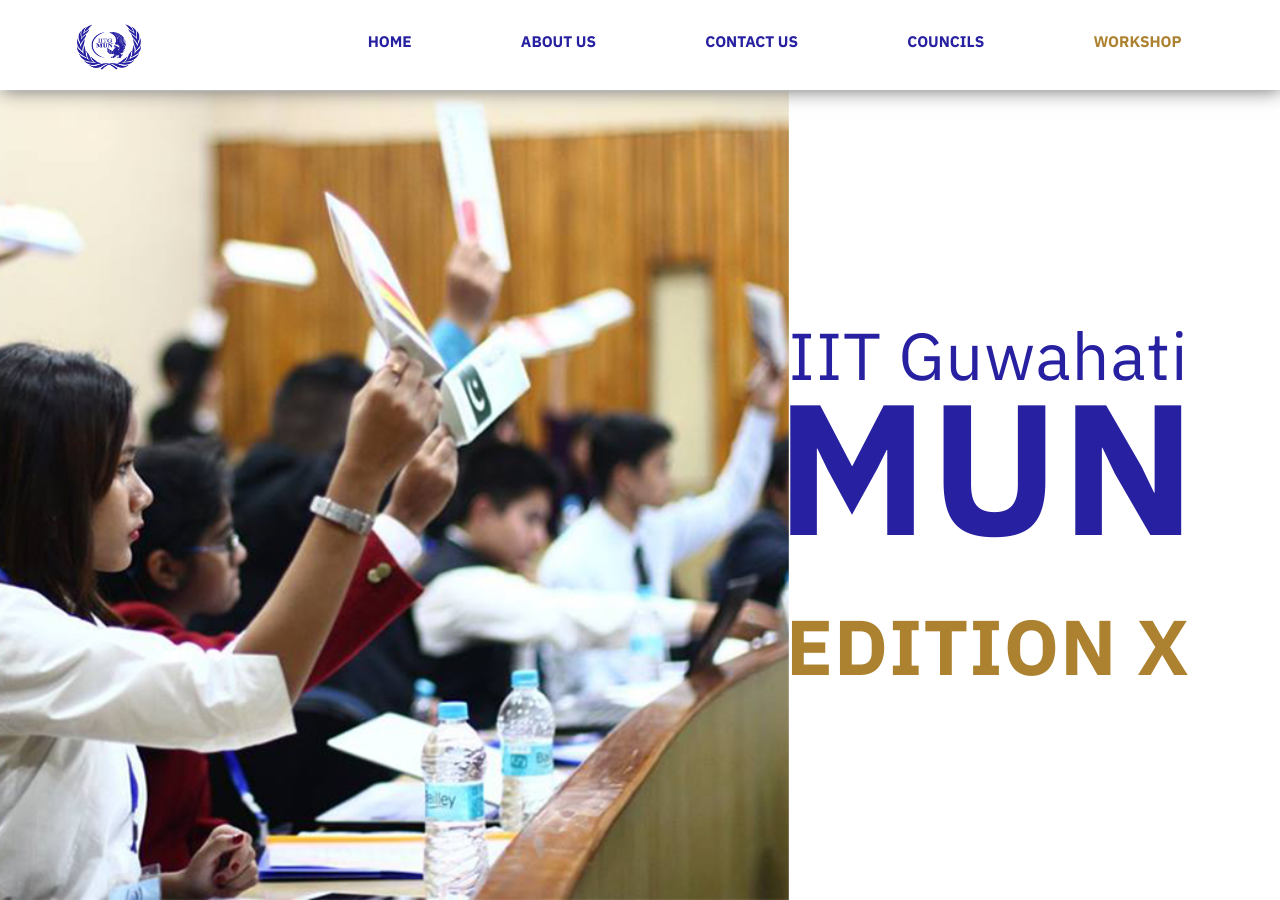
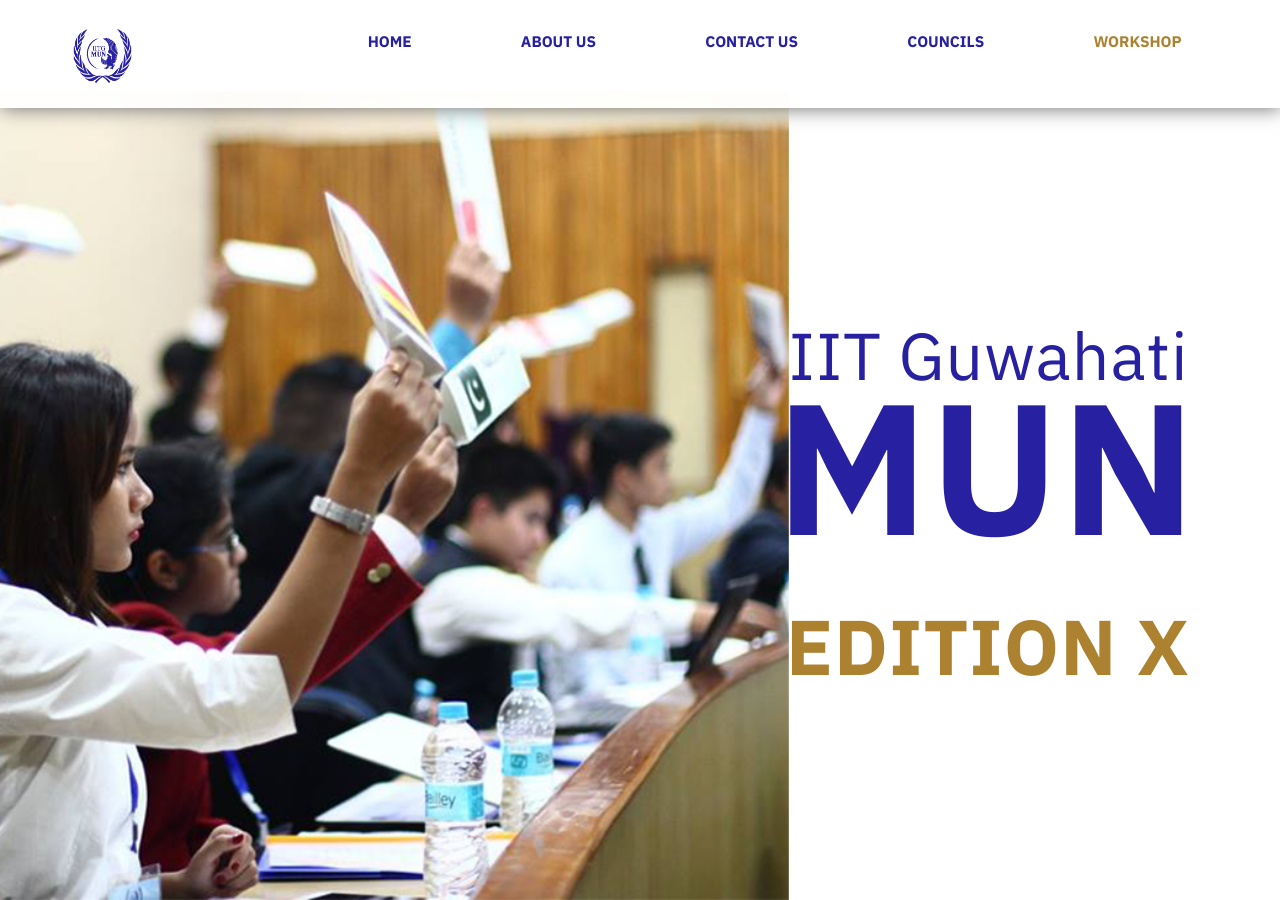
Before and after one commit to rupam170123041/IITG-MUN.github.io, a Jekyll site: the page built from index.html, in a window 1280 px wide and 900 px high. Built offline with Jekyll 4.4.1, drawn with Linux system fonts in a browser that asks for light colours; nearby versions of some CDN libraries; comment, search, counter and statistics services are not loaded.

Commit message:
Mobile important

```diff
--- a/css/main.css
+++ b/css/main.css
@@ -1902,7 +1902,7 @@
     display: inline-block;
     float: left;
     width:7vw;
-    height: 10vh;
+    height: 12vh;
     margin-right: 20px;
     -webkit-transform: scale(0.7);
     -ms-transform: scale(0.7);
@@ -4285,5 +4285,5 @@
 }
 
 .logo-light{
-    width: 10vw !important;
-}
+    width: 9vw !important;
+}
```
